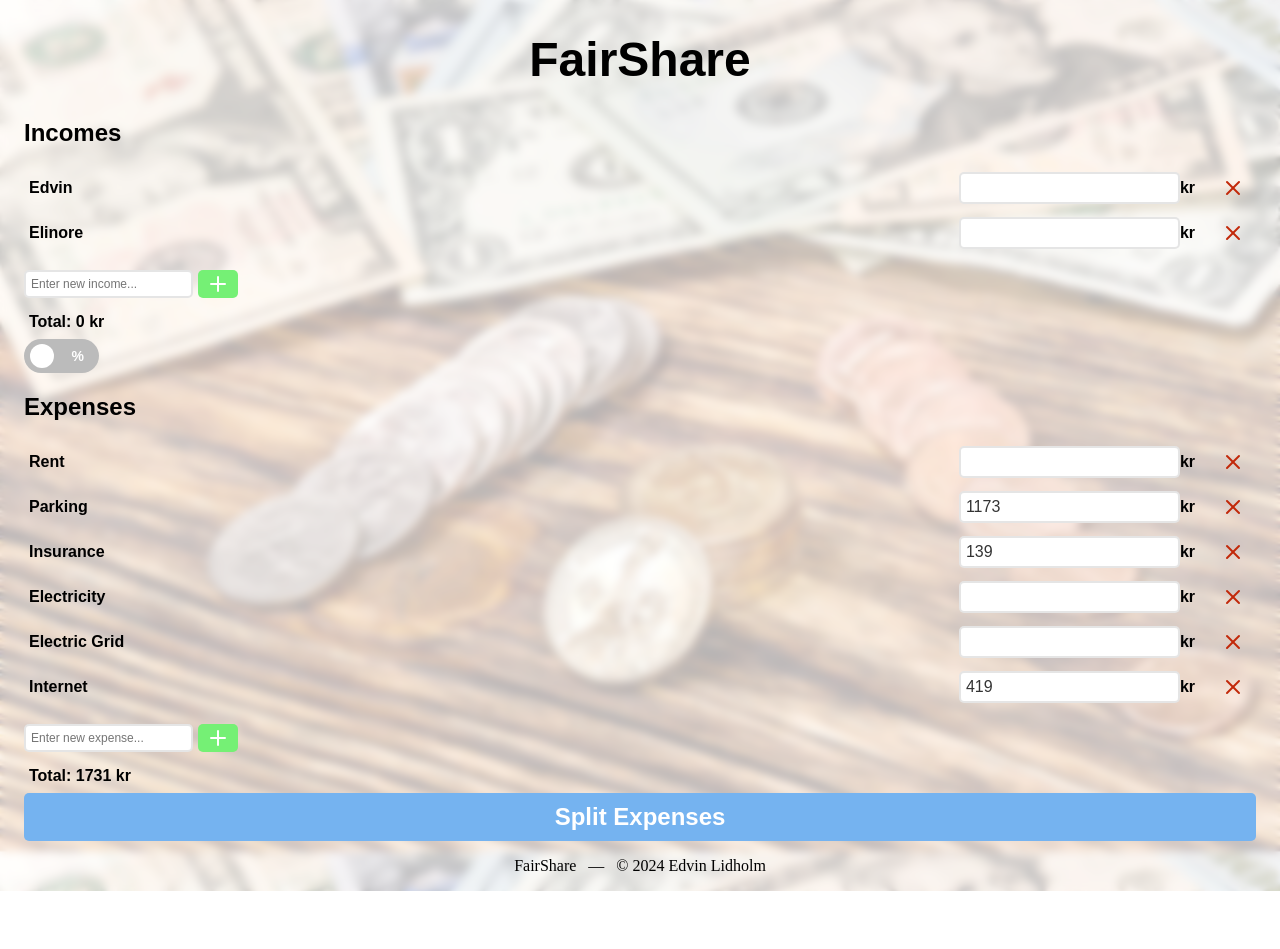
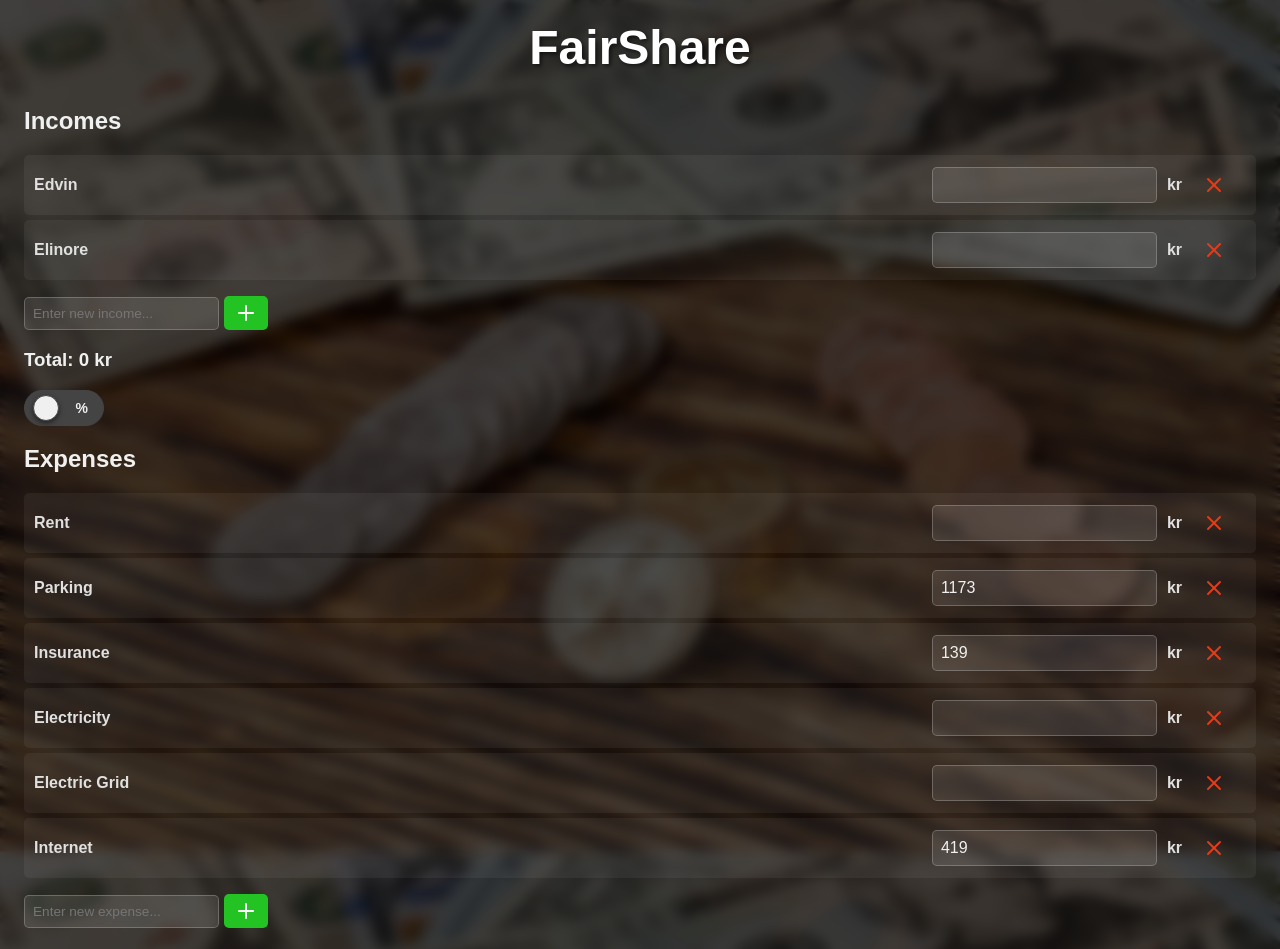
Before and after one commit to elidholm/fair-share, a React (Vite) app: page / in a window 1280 px wide. Shown: the top 949 px of the page. Before the commit the page ends 891 px from the top, so only its background shows below. Built offline with nearby package versions, Linux system fonts and the light colour scheme.

Commit message:
feat: Darken UI

```diff
--- a/index.html
+++ b/index.html
@@ -5,7 +5,7 @@
     <link rel="icon" href="/icons-web.png" />
     <link rel="apple-touch-icon" href="/icon-ios.png" />
     <link rel="apple-touch-startup-image" href="/icon-ios.png">
-    <meta name="viewport" content="width=device-width, initial-scale=1.0, maximum-scale=1.0, minimum-scale=1.0" />
+    <meta name="viewport" content="width=device-width, initial-scale=1.0, maximum-scale=1.0, minimum-scale=1.0, user-scalable=no" />
     <meta name="apple-mobile-web-app-capable" content="yes">
     <meta name="apple-mobile-web-app-status-bar-style" content="black-translucent">
     <meta name="format-detection" content="telephone=no">
--- a/src/CostCalculator.jsx
+++ b/src/CostCalculator.jsx
@@ -120,7 +120,7 @@ function CostCalculator() {
         />
         <button className="add-button" onClick={addIncome}><Plus /></button>
       </div>
-      <li>Total: {totalIncome} kr</li>
+      <h3>Total: {totalIncome} kr</h3>
 
       <ToggleSwitch id="split-mode" checked={splitMode} onChange={onSplitModeChange} />
 
@@ -150,7 +150,7 @@ function CostCalculator() {
         />
         <button className="add-button" onClick={addExpense}><Plus /></button>
       </div>
-      <li>Total: {totalExpenses} kr</li>
+      <h3>Total: {totalExpenses} kr</h3>
 
       <button className="split-button" onClick={() => setShowSplit(true)}>Split Expenses</button>
 
--- a/src/ToggleSwitch.scss
+++ b/src/ToggleSwitch.scss
@@ -1,46 +1,50 @@
 // Colors
-$label-colour: #bbb;
-$disabled-colour: #ddd;
-$toggle-colour: #f90;
-$focus-color: #ff0;
-$white: #fff;
+$label-colour: #444;
+$disabled-colour: #555;
+$toggle-colour: #1db954;
+$focus-color: #3ddc97;
+$white: #f0f0f0;
 
 
 .toggle-switch {
   position: relative;
-  width: 75px;
+  width: 80px;
   display: inline-block;
   vertical-align: middle;
   user-select: none;
-  -webkit-user-select: none;
-  -moz-user-select: none;
-  -ms-user-select: none;
   text-align: left;
+
   &-checkbox {
     display: none;
   }
+
   &-label {
     display: block;
     overflow: hidden;
     cursor: pointer;
-    border: 0 solid $label-colour;
+    border: 1px solid $label-colour;
     border-radius: 20px;
     margin: 0;
+    background-color: $label-colour;
+    transition: border-color 0.3s ease;
+
     &:focus {
       outline: none;
       > span {
-        box-shadow: 0 0 2px 5px $focus-color
+        box-shadow: 0 0 4px 6px $focus-color
       }
     }
     > span:focus {
       outline: none;
     }
   }
+
   &-inner {
     display: block;
     width: 200%;
     margin-left: -100%;
     transition: margin 0.3s ease-in 0s;
+
     &:before,
     &:after {
       display: block;
@@ -50,10 +54,12 @@ $white: #fff;
       padding: 0;
       line-height: 34px;
       font-size: 14px;
-      color: white;
+      color: $white;
       font-weight: bold;
       box-sizing: border-box;
+      border-radius: 20px;
     }
+
     &:before {
       content: attr(data-yes);
       text-transform: uppercase;
@@ -62,14 +68,15 @@ $white: #fff;
       color: $white;
     }
   }
+
   &-disbled {
     background-color: $disabled-colour;
     cursor: not-allowed;
     &:before {
       background-color: $disabled-colour;
-      cursor: not-allowed;
     }
   }
+
   &-inner:after {
     content: attr(data-no);
     text-transform: uppercase;
@@ -78,6 +85,7 @@ $white: #fff;
     color: $white;
     text-align: right;
   }
+
   &-switch {
     display: block;
     width: 24px;
@@ -87,10 +95,12 @@ $white: #fff;
     top: 0;
     bottom: 0;
     right: 40px;
-    border: 0 solid $label-colour;
+    border: 1px solid $label-colour;
     border-radius: 20px;
     transition: all 0.3s ease-in 0s;
+    box-shadow: 0 2px 5px rgba(0, 0, 0, 0.5);
   }
+
   &-checkbox:checked + &-label {
     .toggle-switch-inner {
       margin-left: 0;
--- a/src/index.css
+++ /dev/null
@@ -1,100 +0,0 @@
-html, body {
-  height: 100%;
-  margin: 0;
-  display: flex;
-  flex-direction: column;
-  background-image: url(assets/background.jpg);
-  background-size: cover;
-  background-attachment: fixed;
-  background-position: center;
-  background-repeat: no-repeat;
-}
-#app-container {
-  display: flex;
-  flex-direction: column;
-  min-height: 100vh;
-  padding: 0px 24px;
-  backdrop-filter: blur(5px);
-  background-color: rgba(255, 255, 255, 0.7);
-}
-.cost-calculator {
-  font-family: Arial, sans-serif;
-  flex: 1;
-}
-h1 {
-  text-align: center;
-  font-size: 3rem;
-}
-button {
-  font-size: 1.5rem;
-  font-weight: bold;
-  color: white;
-  border: none;
-  border-radius: 5px;
-  cursor: pointer;
-  transition: background-color 0.5s ease;
-  display: flex;
-  align-items: center;
-  justify-content: center;
-}
-.split-button {
-  padding: 10px 20px;
-  width: 100%;
-  background-color: hsl(210, 80%, 70%);
-}
-.split-button:hover {
-  background-color: hsl(210, 80%, 60%);
-}
-.add-button {
-  margin: 0 5px;
-  padding: 2px;
-  width: 40px;
-  background-color: hsl(120, 80%, 70%);
-}
-.add-button:hover {
-  background-color: hsl(120, 80%, 50%);
-}
-.remove-button {
-  margin-left: 20px;
-  background-color: transparent;
-  color: hsl(10, 90%, 40%);
-}
-.remove-button:hover {
-  color: hsl(10, 90%, 30%);
-}
-.add-income, .add-expense {
-  display: flex;
-  align-items: center;
-  margin-bottom: 10px;
-}
-input {
-  border: 2px solid hsla(0, 0%, 80%, 0.5);
-  padding: 5px;
-  border-radius: 5px;
-  color: hsla(0, 0%, 0%, 0.8);
-}
-input[type="number"] {
-  font-size: 1rem;
-  max-width: 30%;
-}
-input[type="text"] {
-  font-size: 0.75rem;
-}
-ul {
-  padding: 0;
-  width: 100%;
-}
-li {
-  font-size: 1rem;
-  font-weight: bold;
-  padding: 5px;
-  margin-bottom: 3px;
-  display: flex;
-  align-items: center;
-}
-.text {
-  flex: 1;
-}
-footer {
-  text-align: center;
-}
--- /dev/null
+++ b/src/index.scss
@@ -0,0 +1,160 @@
+// Variables
+$primary-color: #f0f0f0;
+$background-color: rgba(0, 0, 0, 0.75);
+$button-hover-scale: 1.05;
+$shadow-color: rgba(0, 0, 0, 0.6);
+$border-radius: 5px;
+
+html, body {
+  height: 100%;
+  margin: 0;
+  display: flex;
+  flex-direction: column;
+  color: $primary-color;
+  -webkit-font-smoothing: antialiased;
+  background: {
+    image: url(assets/background.jpg);
+    size: cover;
+    attachment: fixed;
+    position: center;
+    repeat: no-repeat;
+  }
+}
+
+#app-container {
+  display: flex;
+  flex-direction: column;
+  min-height: 100vh;
+  padding: 0 24px;
+  backdrop-filter: blur(7px);
+  background-color: $background-color;
+  box-shadow: 0 4px 8px rgba(0, 0, 0, 0.5);
+
+  .cost-calculator {
+    font-family: Arial, sans-serif;
+    flex: 1;
+  }
+}
+
+h1 {
+  text-align: center;
+  font-size: 3rem;
+  color: #fff;
+  margin-top: 20px;
+  text-shadow: 2px 2px 4px $shadow-color;
+}
+
+button {
+  font-size: 1.5rem;
+  font-weight: bold;
+  color: white;
+  border: none;
+  border-radius: $border-radius;
+  cursor: pointer;
+  transition: background-color 0.3s ease, transform 0.2s ease;
+  display: flex;
+  align-items: center;
+  justify-content: center;
+  padding: 10px 20px;
+  text-shadow: 1px 1px 2px $shadow-color;
+
+  &:hover {
+    transform: scale($button-hover-scale);
+  }
+
+  &.split-button {
+    width: 100%;
+    background-color: hsl(210, 70%, 50%);
+
+    &:hover {
+      background-color: hsl(210, 70%, 60%);
+      transform: scale(1.01);
+    }
+  }
+
+  &.add-button {
+    margin: 0 5px;
+    padding: 5px 10px;
+    background-color: hsl(120, 70%, 45%);
+    color: #fff;
+
+    &:hover {
+      background-color: hsl(120, 70%, 55%);
+    }
+  }
+
+  &.remove-button {
+    background-color: transparent;
+    color: hsl(10, 80%, 50%);
+
+    &:hover {
+      color: hsl(10, 80%, 40%);
+    }
+  }
+}
+
+.add-income,
+.add-expense {
+  display: flex;
+  align-items: center;
+  margin-bottom: 12px;
+}
+
+input {
+  border: 1px solid hsla(0, 0%, 80%, 0.3);
+  padding: 8px;
+  border-radius: $border-radius;
+  color: $primary-color;
+  background-color: rgba(255, 255, 255, 0.1);
+  transition: border-color 0.3s ease;
+
+  &[type="number"] {
+    font-size: 1rem;
+    max-width: 30%;
+    margin-right: 10px;
+  }
+
+  &[type="text"] {
+    font-size: 0.85rem;
+  }
+
+  &:focus {
+    outline: none;
+    border-color: hsl(210, 70%, 50%);
+  }
+}
+
+ul {
+  padding: 0;
+  width: 100%;
+  list-style: none;
+}
+
+li {
+  font-size: 1rem;
+  font-weight: bold;
+  padding: 8px 10px;
+  margin-bottom: 5px;
+  display: flex;
+  align-items: center;
+  background-color: rgba(255, 255, 255, 0.05);
+  border-radius: $border-radius;
+  color: #e0e0e0;
+
+  &:hover {
+    background-color: rgba(255, 255, 255, 0.1);
+  }
+}
+
+.text {
+  flex: 1;
+}
+
+footer {
+  text-align: center;
+  padding: 20px 0;
+  color: #cccccc;
+  font-size: 0.9rem;
+  text-shadow: 1px 1px 2px $shadow-color;
+  border-top: 1px solid rgba(255, 255, 255, 0.1);
+}
--- a/src/main.jsx
+++ b/src/main.jsx
@@ -1,6 +1,6 @@
 import { StrictMode } from "react"
 import { createRoot } from "react-dom/client"
-import "./index.css"
+import "./index.scss"
 import App from "./App.jsx"
 
 createRoot(document.getElementById("root")).render(
```
